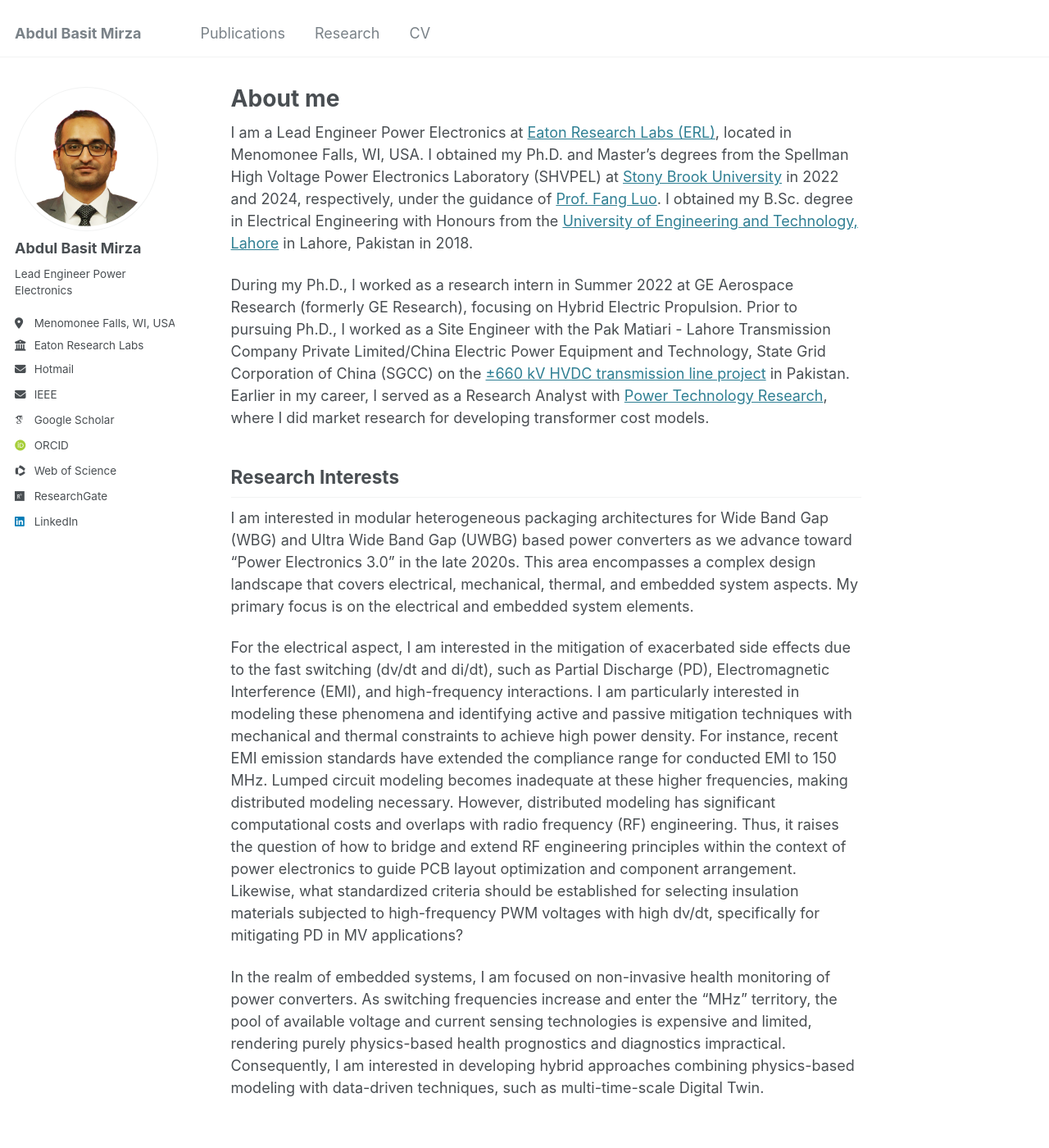
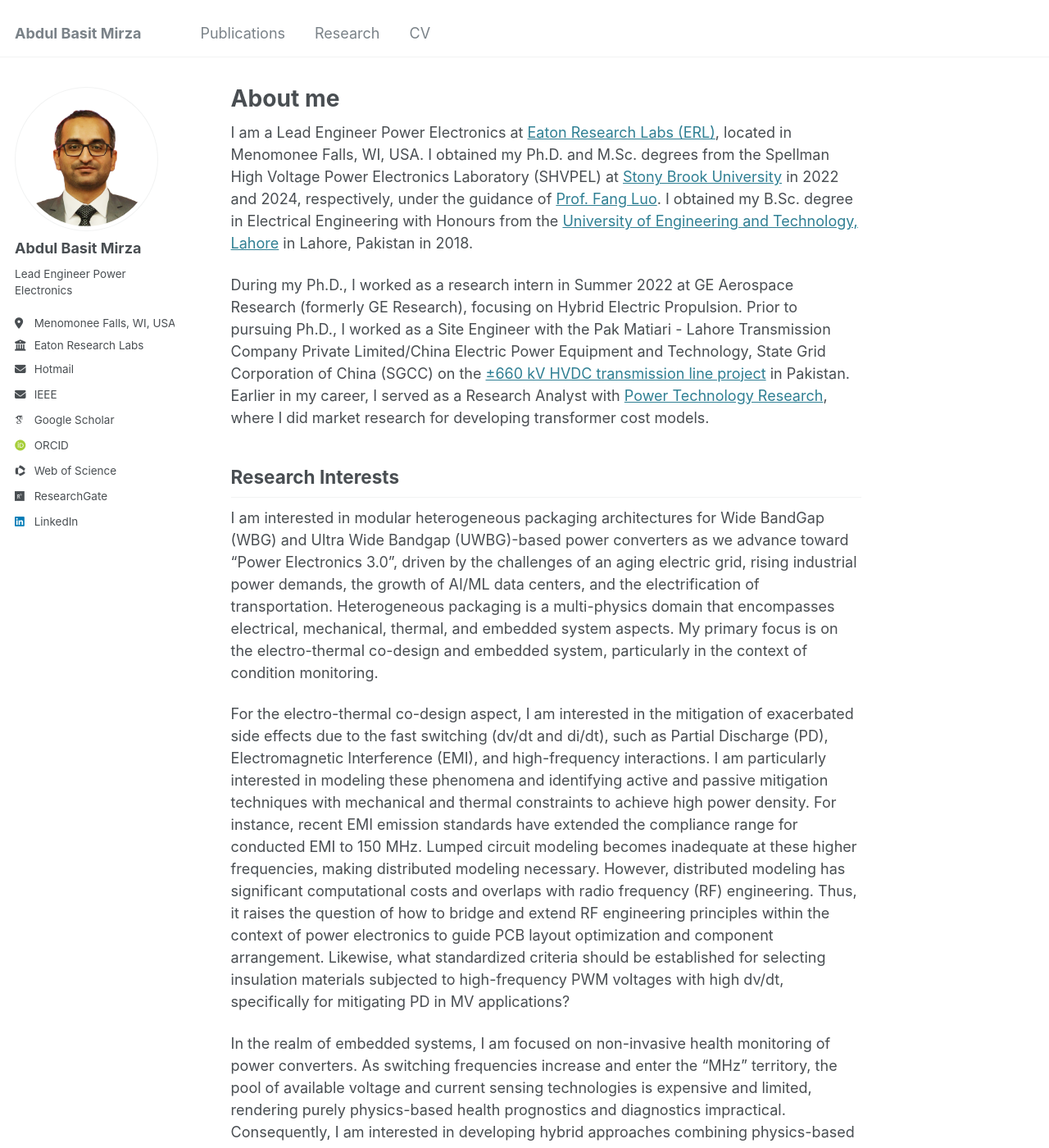
Before and after one commit to AbdulBasitMirza/abdulbasitmirza.github.io, a Jekyll site: the page built from _pages/about.md, in a window 1280 px wide and 1400 px high. Shown: the whole window at 82% size. Built offline with Jekyll 4.4.1, drawn with Linux system fonts in a browser that asks for light colours; some web fonts are replaced.

Commit message:
Update about.md

```diff
--- a/_pages/about.md
+++ b/_pages/about.md
@@ -7,15 +7,15 @@ redirect_from:
   - /about.html
 ---
 
-I am a Lead Engineer Power Electronics at [Eaton Research Labs (ERL)](https://www.eaton.com/us/en-us/company/research-and-development.html), located in Menomonee Falls, WI, USA. I obtained my Ph.D. and Master's degrees from the Spellman High Voltage Power Electronics Laboratory (SHVPEL) at [Stony Brook University](https://www.stonybrook.edu) in 2022 and 2024, respectively, under the guidance of [Prof. Fang Luo](https://www.stonybrook.edu/commcms/electrical/people/-core_faculty/luo_fang). I obtained my B.Sc. degree in Electrical Engineering with Honours from the [University of Engineering and Technology, Lahore](https://www.uet.edu.pk/home/) in Lahore, Pakistan in 2018.
+I am a Lead Engineer Power Electronics at [Eaton Research Labs (ERL)](https://www.eaton.com/us/en-us/company/research-and-development.html), located in Menomonee Falls, WI, USA. I obtained my Ph.D. and M.Sc. degrees from the Spellman High Voltage Power Electronics Laboratory (SHVPEL) at [Stony Brook University](https://www.stonybrook.edu) in 2022 and 2024, respectively, under the guidance of [Prof. Fang Luo](https://www.stonybrook.edu/commcms/electrical/people/-core_faculty/luo_fang). I obtained my B.Sc. degree in Electrical Engineering with Honours from the [University of Engineering and Technology, Lahore](https://www.uet.edu.pk/home/) in Lahore, Pakistan in 2018.
 
 During my Ph.D., I worked as a research intern in Summer 2022 at GE Aerospace Research (formerly GE Research), focusing on Hybrid Electric Propulsion. Prior to pursuing Ph.D., I worked as a Site Engineer with the Pak Matiari - Lahore Transmission Company Private Limited/China Electric Power Equipment and Technology, State Grid Corporation of China (SGCC) on the [±660 kV HVDC transmission line project](https://cpec.gov.pk/project-details/17) in Pakistan. Earlier in my career, I served as a Research Analyst with [Power Technology Research](https://ptr.inc), where I did market research for developing transformer cost models.
 
 
 Research Interests
 -----
-I am interested in modular heterogeneous packaging architectures for Wide Band Gap (WBG) and Ultra Wide Band Gap (UWBG) based power converters as we advance toward "Power Electronics 3.0" in the late 2020s. This area encompasses a complex design landscape that covers electrical, mechanical, thermal, and embedded system aspects. My primary focus is on the electrical and embedded system elements.
+I am interested in modular heterogeneous packaging architectures for Wide BandGap (WBG) and Ultra Wide Bandgap (UWBG)-based power converters as we advance toward "Power Electronics 3.0", driven by the challenges of an aging electric grid, rising industrial power demands, the growth of AI/ML data centers, and the electrification of transportation. Heterogeneous packaging is a multi-physics domain that encompasses electrical, mechanical, thermal, and embedded system aspects. My primary focus is on the electro-thermal co-design and embedded system, particularly in the context of condition monitoring.
 
-For the electrical aspect, I am interested in the mitigation of exacerbated side effects due to the fast switching (dv/dt and di/dt), such as Partial Discharge (PD), Electromagnetic Interference (EMI), and high-frequency interactions. I am particularly interested in modeling these phenomena and identifying active and passive mitigation techniques with mechanical and thermal constraints to achieve high power density. For instance, recent EMI emission standards have extended the compliance range for conducted EMI to 150 MHz. Lumped circuit modeling becomes inadequate at these higher frequencies, making distributed modeling necessary. However, distributed modeling has significant computational costs and overlaps with radio frequency (RF) engineering. Thus, it raises the question of how to bridge and extend RF engineering principles within the context of power electronics to guide PCB layout optimization and component arrangement. Likewise, what standardized criteria should be established for selecting insulation materials subjected to high-frequency PWM voltages with high dv/dt, specifically for mitigating PD in MV applications?
+For the electro-thermal co-design aspect, I am interested in the mitigation of exacerbated side effects due to the fast switching (dv/dt and di/dt), such as Partial Discharge (PD), Electromagnetic Interference (EMI), and high-frequency interactions. I am particularly interested in modeling these phenomena and identifying active and passive mitigation techniques with mechanical and thermal constraints to achieve high power density. For instance, recent EMI emission standards have extended the compliance range for conducted EMI to 150 MHz. Lumped circuit modeling becomes inadequate at these higher frequencies, making distributed modeling necessary. However, distributed modeling has significant computational costs and overlaps with radio frequency (RF) engineering. Thus, it raises the question of how to bridge and extend RF engineering principles within the context of power electronics to guide PCB layout optimization and component arrangement. Likewise, what standardized criteria should be established for selecting insulation materials subjected to high-frequency PWM voltages with high dv/dt, specifically for mitigating PD in MV applications?
 
 In the realm of embedded systems, I am focused on non-invasive health monitoring of power converters. As switching frequencies increase and enter the "MHz" territory, the pool of available voltage and current sensing technologies is expensive and limited, rendering purely physics-based health prognostics and diagnostics impractical. Consequently, I am interested in developing hybrid approaches combining physics-based modeling with data-driven techniques, such as multi-time-scale Digital Twin.
```
